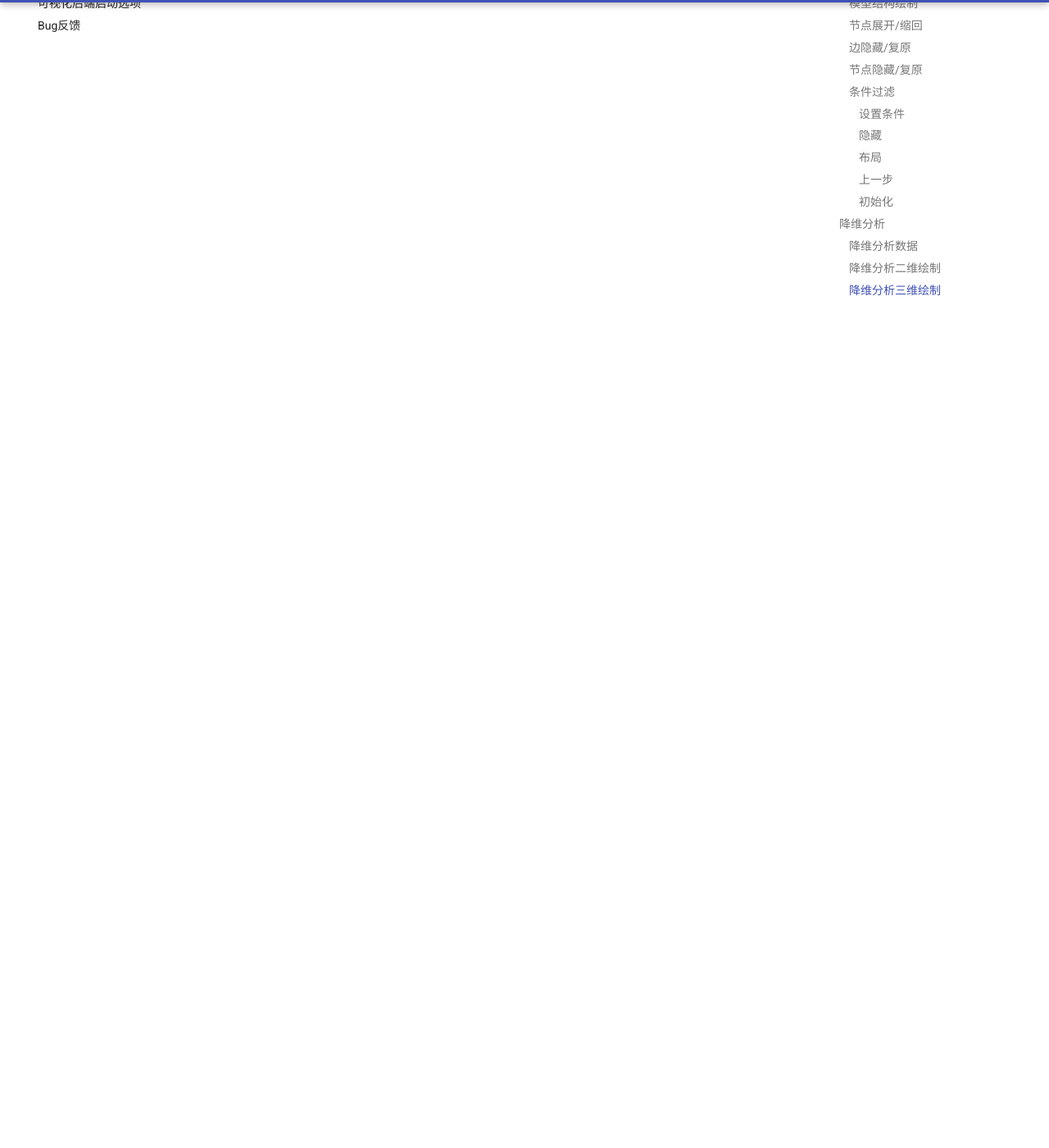
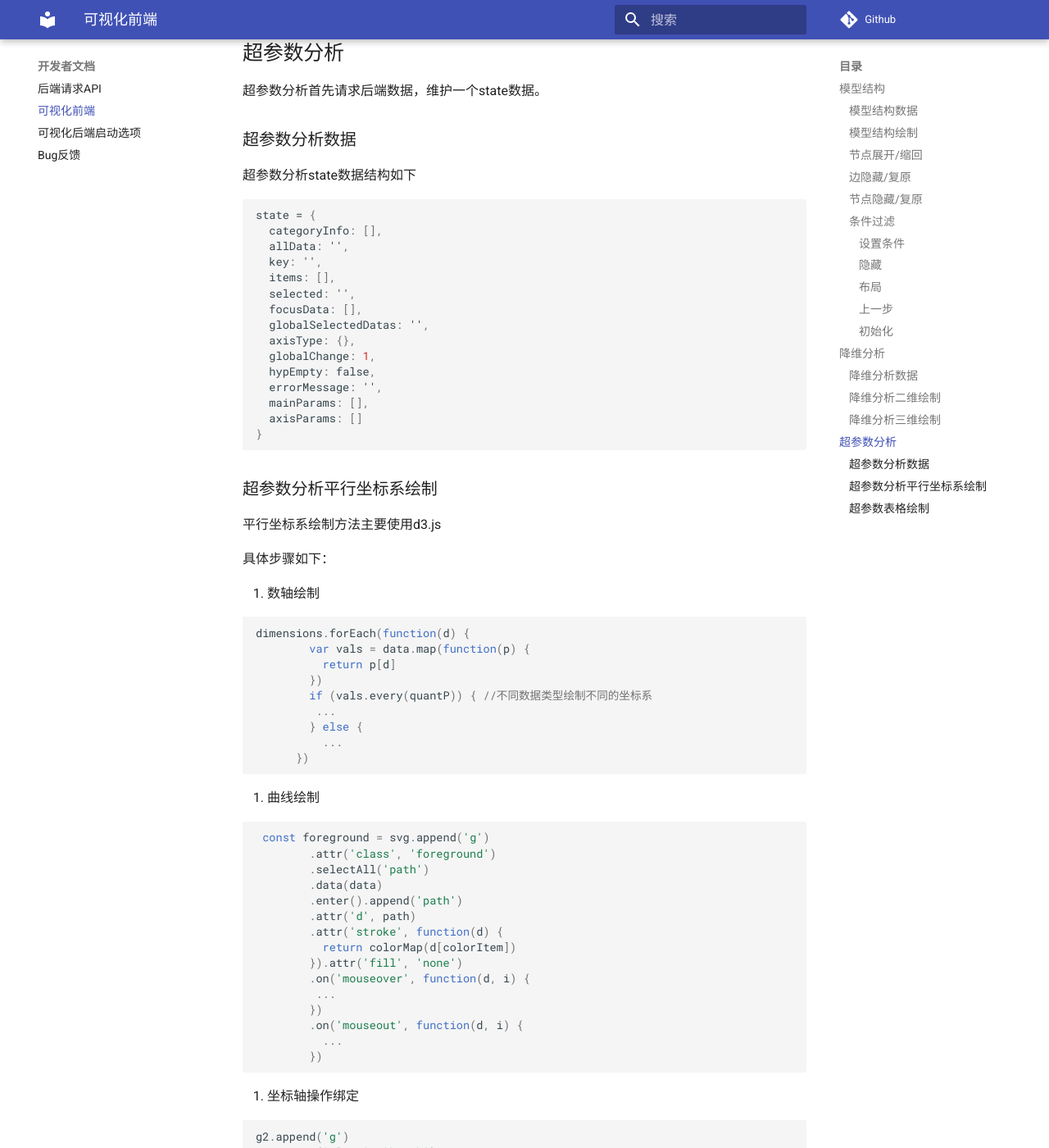
Before and after one commit to iGame-Lab/tsvis-docs, an MkDocs documentation site: the page built from docs/developer/frontend.md, in a window 1280 px wide and 1400 px high, scrolled down 4383 px. Shown: the whole window at 82% size. Built offline with MkDocs 1.6.1 and Material for MkDocs 9.7.7, drawn with Linux system fonts in a browser that asks for light colours; comment, search, counter and statistics services are not loaded; some of the changed text lies outside the part shown.

Commit message:
增加超参数分析技术手册

````diff
--- a/docs/developer/frontend.md
+++ b/docs/developer/frontend.md
@@ -173,3 +173,106 @@ uid为节点全名，label为节点简略名，op为节点操作属性，parent
 1. 数据绑定 & 更新
 
 通过维护 option 这个结构体实现可视化
+
+
+
+// =================================================================================
+
+## 超参数分析
+
+超参数分析首先请求后端数据，维护一个state数据。
+
+### 超参数分析数据
+
+超参数分析state数据结构如下
+
+```json
+state = {
+  categoryInfo: [],
+  allData: '',
+  key: '',
+  items: [],
+  selected: '',
+  focusData: [],
+  globalSelectedDatas: '',
+  axisType: {},
+  globalChange: 1,
+  hypEmpty: false,
+  errorMessage: '',
+  mainParams: [],
+  axisParams: []
+}
+```
+
+### 超参数分析平行坐标系绘制
+
+平行坐标系绘制方法主要使用d3.js
+
+具体步骤如下：
+
+1. 数轴绘制
+
+   ```js
+   dimensions.forEach(function(d) {
+           var vals = data.map(function(p) {
+             return p[d]
+           })
+           if (vals.every(quantP)) { //不同数据类型绘制不同的坐标系
+            ...
+           } else {
+             ...
+         })
+   ```
+
+2. 曲线绘制
+
+   ```js
+    const foreground = svg.append('g')
+           .attr('class', 'foreground')
+           .selectAll('path')
+           .data(data)
+           .enter().append('path')
+           .attr('d', path)
+           .attr('stroke', function(d) {
+             return colorMap(d[colorItem])
+           }).attr('fill', 'none')
+           .on('mouseover', function(d, i) {
+            ...
+           })
+           .on('mouseout', function(d, i) {
+             ...
+           })
+   ```
+
+
+
+3. 坐标轴操作绑定
+
+   ```js
+   g2.append('g')
+       .attr('class', 'brush')
+       .each(function(d) {
+       if (_this.items.indexOf(d) <= -1) {
+           d3.select(this).call(y[d].brush = d3.brushY().extent([
+               [-4, 0],
+               [4, height]
+           ]).on('brush start', brushStart).on('brush', goBrush).on('brush',  brushParallel).on('end',brushEndOrdinal))
+       } else {
+           d3.select(this).call(y[d].brush = d3.brushY().extent([
+               [-4, 0],
+               [4, height]
+           ]).on('brush start', brushStart).on('brush', goBrush).on('brush', brushParallelChart).on('end', brushEnd))
+       }
+   })
+
+   ```
+
+
+
+### 超参数表格绘制
+
+超参数表格绘制使用了element-ui组件
+
+1. 数据绑定 & 更新
+
+   通过维护 data 数据进行可视化
````
